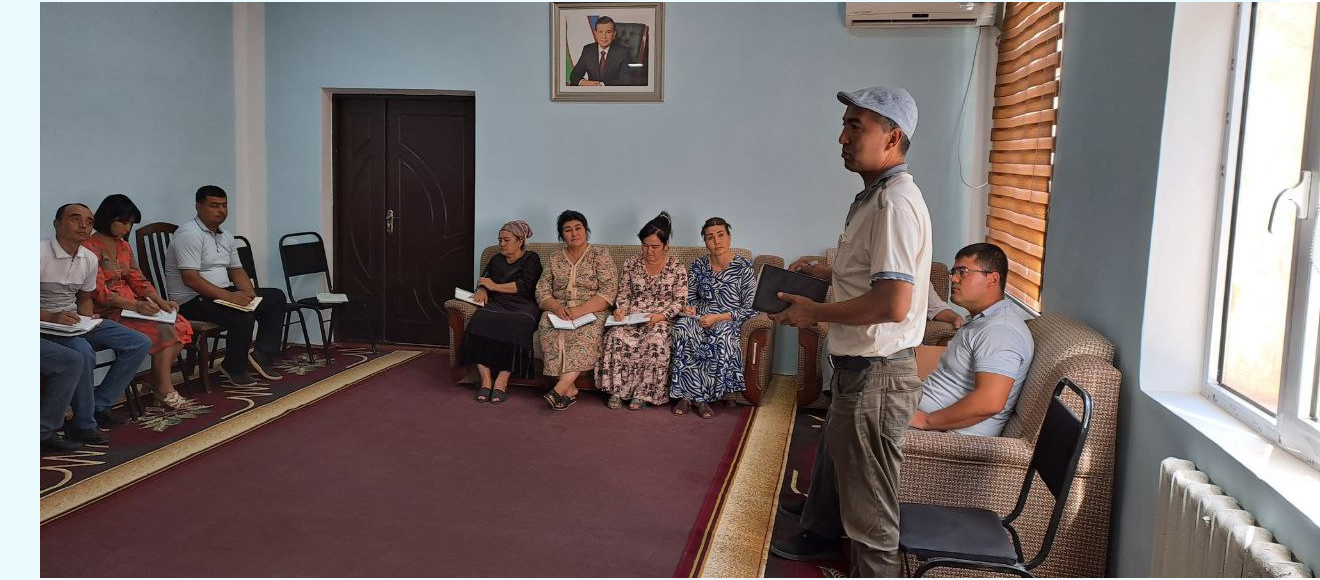
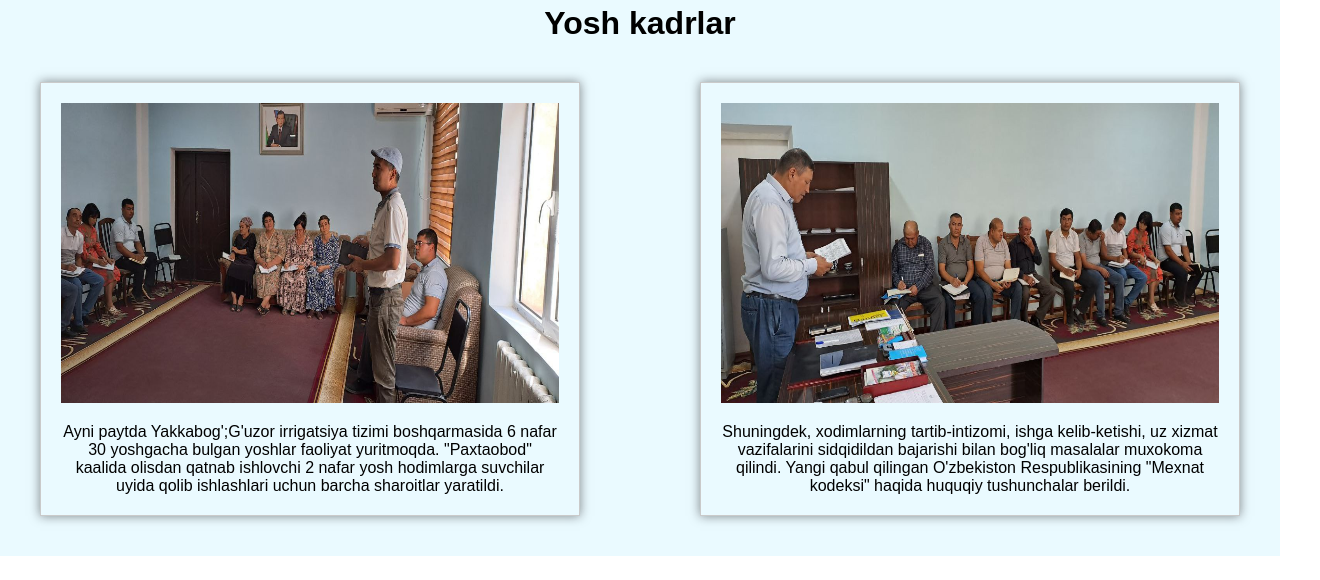
Before and after one commit to YusufjonAbdumajidov/YakGuz, a React (Create React App) app: page / in a window 1280 px wide. Shown: the part 875-1455 px from the top of the page, 1320 px wide, since content can reach past the window. After the commit the page ends 1431 px from the top, so only its background shows below. Built offline with nearby package versions, Linux system fonts and the light colour scheme.

Commit message:
section is ready

```diff
--- a/src/styles/about.scss
+++ b/src/styles/about.scss
@@ -1,4 +1,27 @@
 .about{
     background-color: rgb(234, 250, 255);
-    padding: 40px ;
+    padding: 80px 40px 40px 40px ;
+    display: flex;
+    align-items: center;
+    justify-content: center;
+    flex-direction: column;
+    div{
+        display: flex;
+        justify-content: space-between;
+        flex-wrap: wrap;
+        margin-top: 40px;
+        section{
+            border: 1px solid #cacaca;
+            display: flex;
+            flex-direction: column;
+            width: 45%;
+            padding: 20px;
+            text-align: center;
+            box-shadow: 0 0 10px rgb(17, 17, 17, .5);
+            img{
+                height: 300px;
+                margin-bottom: 20px;
+            }
+        }
+    }
 }
```
